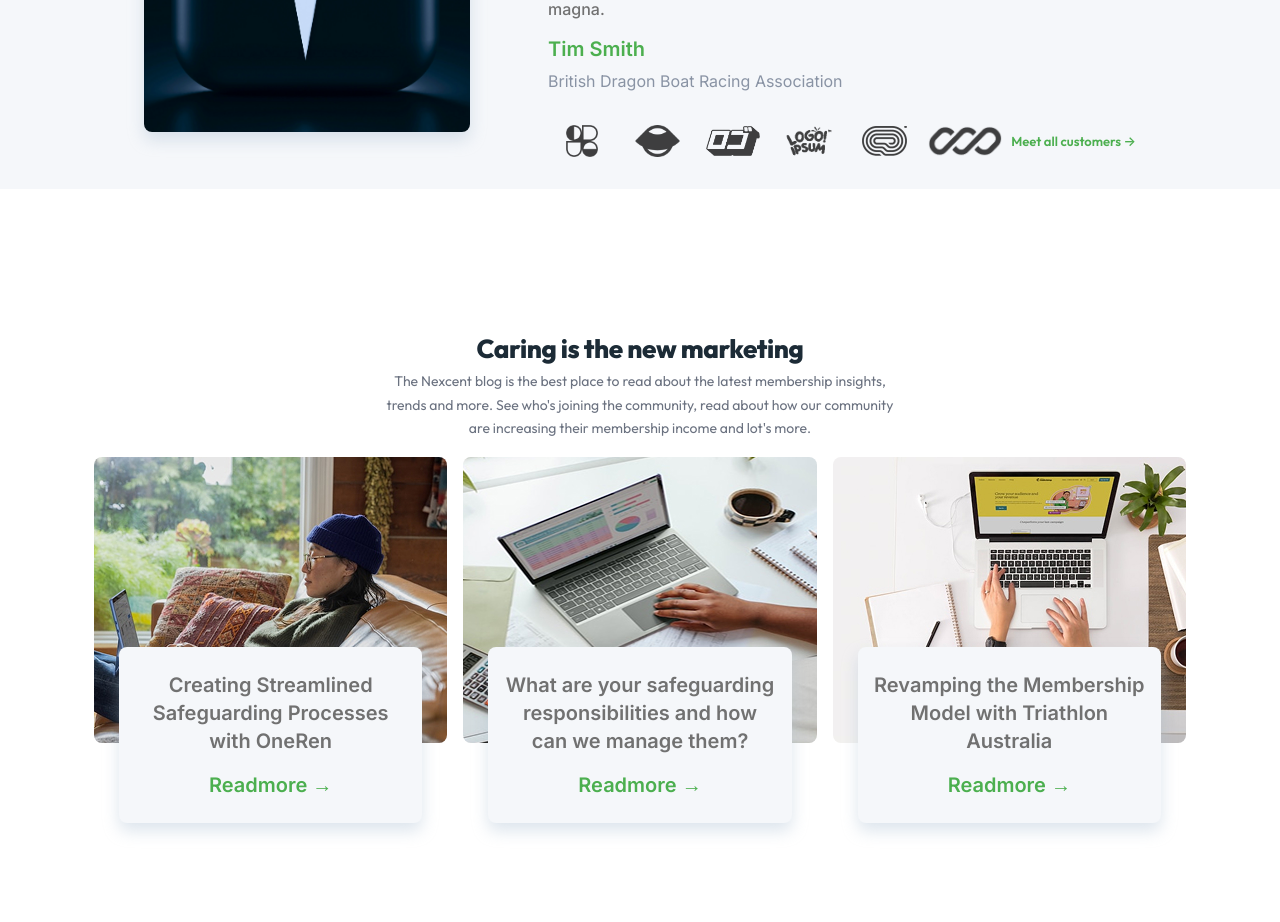
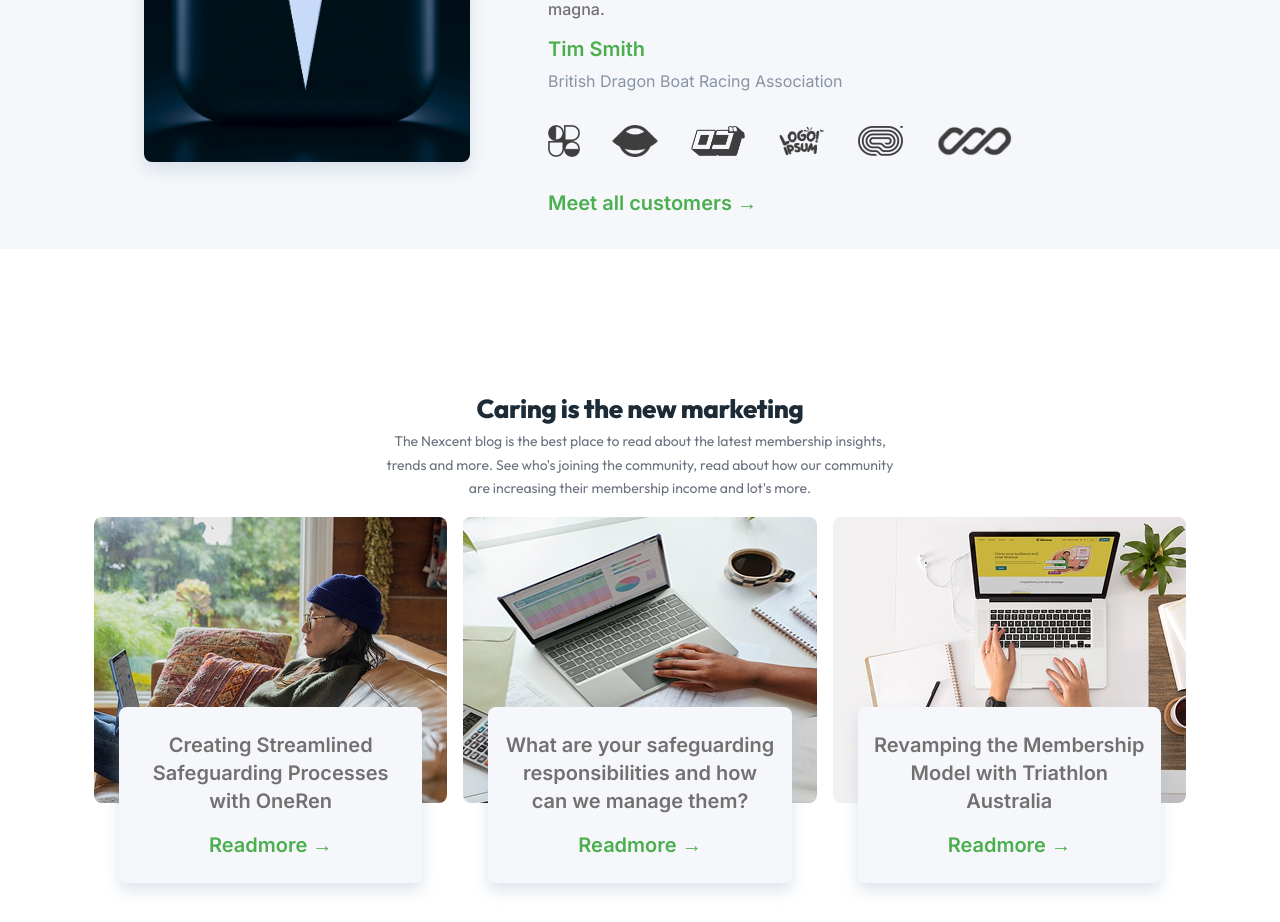
Before and after one commit to priambodogigieh-afk/landing-page, a React (Vite) app: page / in a window 1280 px wide. Shown: the part 3080-4002 px from the top of the page. Built offline with nearby package versions, Linux system fonts and the light colour scheme.

Commit message:
style: update Testimonial brand-logos layout, 32px gap, and Meet all customers link style to match Figma specs

```diff
--- a/src/styles/index.css
+++ b/src/styles/index.css
@@ -1197,16 +1197,13 @@ button {
 .brand-logos {
   display: flex;
   align-items: center;
-  justify-content: space-between;
-  gap: var(--sp-2);
-  flex-wrap: nowrap;
+  gap: 32px;
+  flex-wrap: wrap;
 }
 
 .brand-logo-img {
-  flex: 1;
   height: 32px;
   width: auto;
-  max-width: 110px;
   object-fit: contain;
   filter: brightness(0);
   opacity: .75;
@@ -1219,16 +1216,18 @@ button {
 
 .meet-clients {
   color: var(--green);
-  font-size: 13px;
+  font-family: 'Inter', sans-serif;
+  font-size: 20px;
   font-weight: 600;
-  margin-left: auto;
+  line-height: 28px;
   display: inline-flex;
   align-items: center;
-  gap: 4px;
+  gap: 8px;
+  text-decoration: none;
 }
 
 .meet-clients:hover {
-  text-decoration: underline;
+  color: var(--green-dark);
 }
 
 /* ============================================================
```
